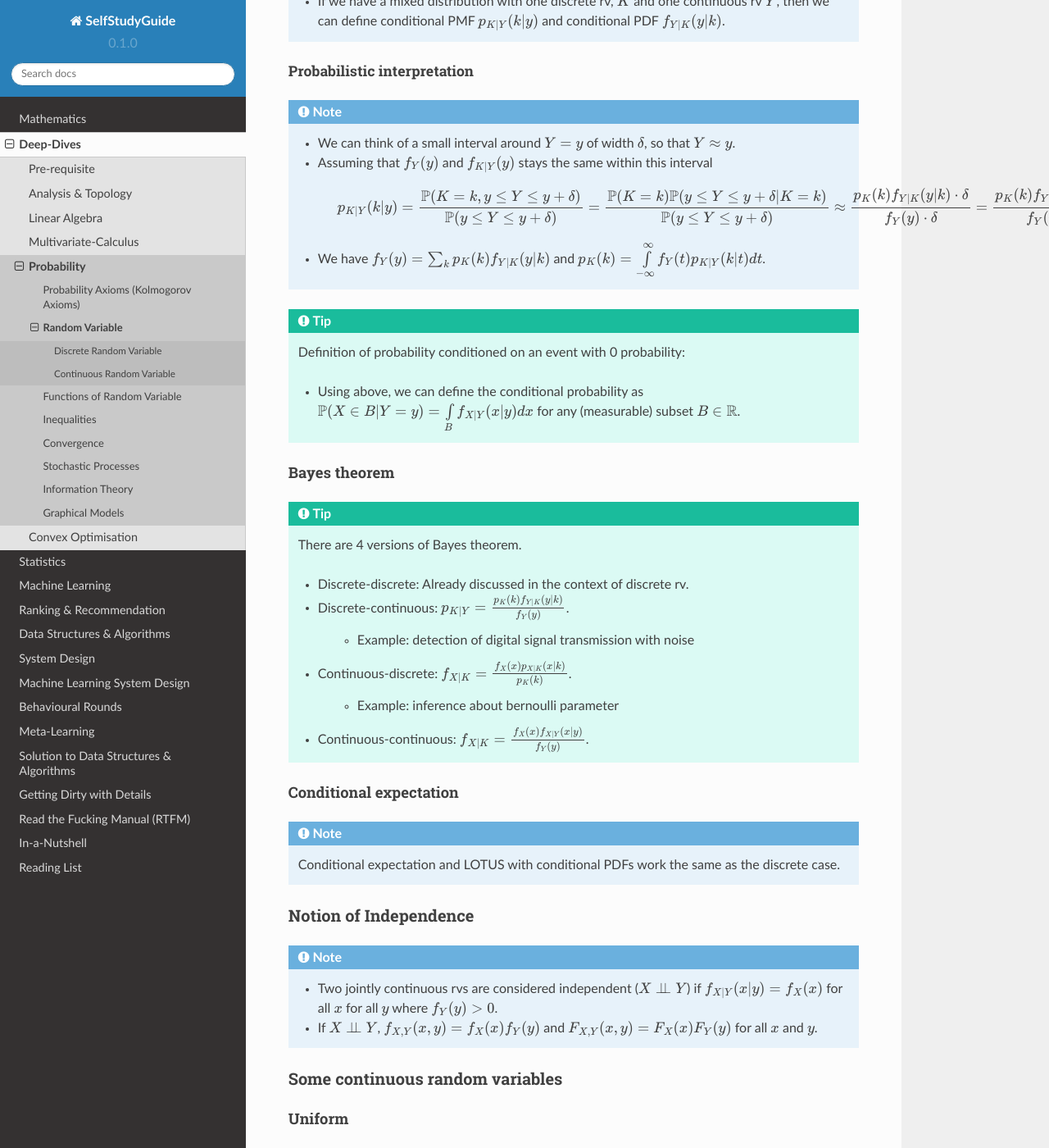
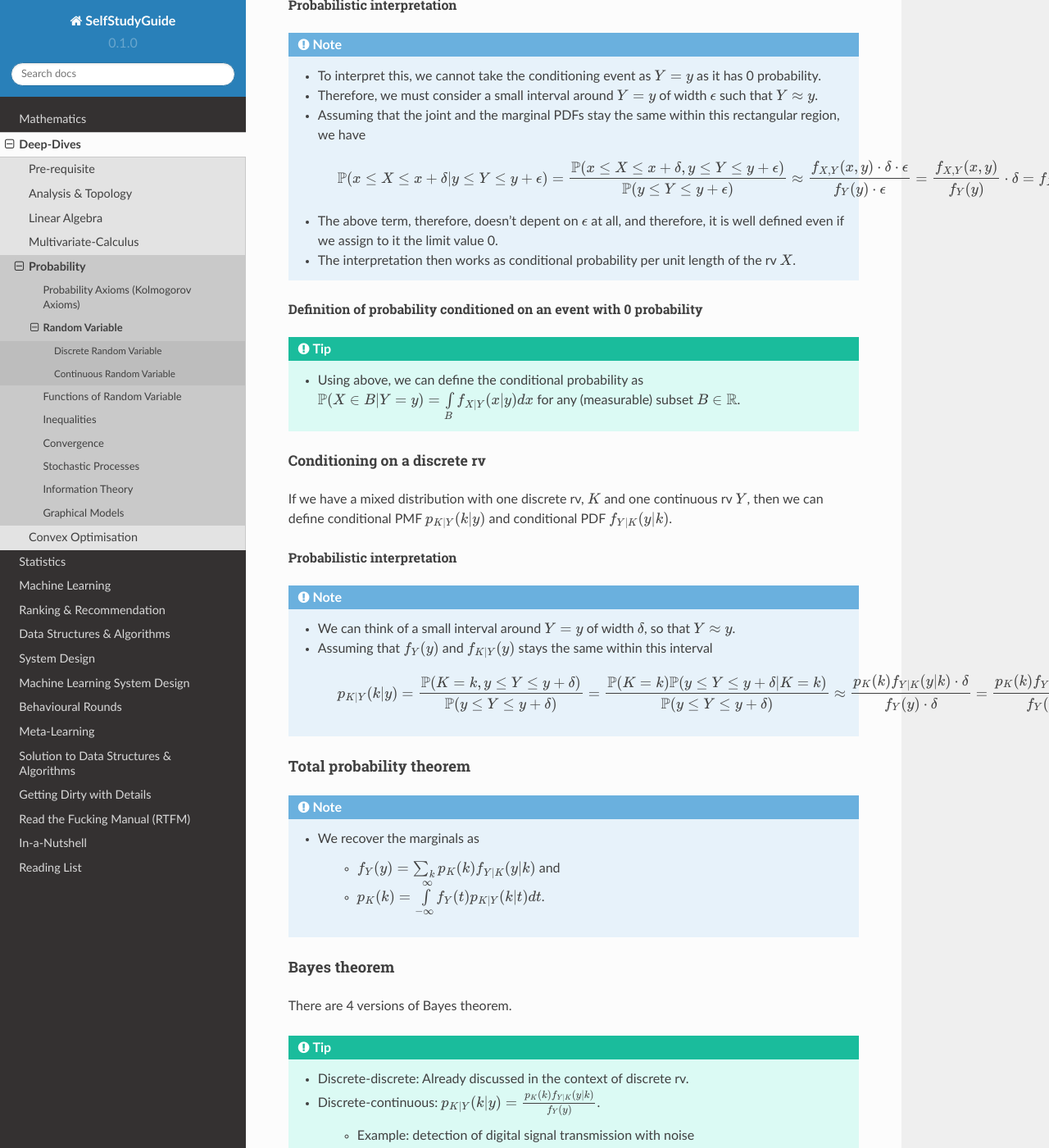
Before and after one commit to uselesstechjunks/leetcode, a Sphinx documentation site: the page built from docs/source/math/prob/rv.rst, in a window 1280 px wide and 1400 px high, scrolled down 17071 px. Shown: the whole window at 82% size. Built offline with Sphinx 7.4.7 and the Read the Docs theme 2.0.0, drawn with Linux system fonts in a browser that asks for light colours; some of the changed text lies outside the part shown.

Commit message:
Update rv.rst

```diff
--- a/docs/source/math/prob/rv.rst
+++ b/docs/source/math/prob/rv.rst
@@ -476,17 +476,21 @@ Similar to the single continuous variable case, we say that two rvs, :math:`X` a
 	* Normalisation property holds.
 
 		.. math:: \int\limits_{-\infty}^\infty\int\limits_{-\infty}^\infty f_{X,Y}(x,y)dx dy=1
+
+Probabilistic interpretation
+---------------------------------------------------
+.. note::
 	* To understand when it would truly be a jointly continuous rv
 
-		* For some small :math:`\delta>0` and :math:`\delta\to 0`, we can think of a small rectangular segment :math:`[x,x+\delta]\times[y,y+\delta]`.
-		* Assuming that :math:`f_{X,Y}` is "well behaved (its values doesn’t jump around fanatically), we can assume that it stays (almost) constant for this entire interval.
+		* For some small :math:`\delta>0` and :math:`\epsilon>0`, we can think of a small rectangular segment :math:`[x,x+\delta]\times[y,y+\epsilon]`.
+		* Assuming that :math:`f_{X,Y}` is "well behaved (its values doesn’t jump around fanatically), we can assume that it stays (almost) constant for this entire rectangular region.
 		* Therefore
 
-			.. math:: \mathbb{P}(x\leq X\leq x+\delta, y\leq Y\leq y+\delta)=\int\limits_x^{x+\delta}\int\limits_y^{y+\delta}f_{X,Y}(t,v)dt dv\approx f_{X,Y}(x,y)\cdot\delta^2.
+			.. math:: \mathbb{P}(x\leq X\leq x+\delta, y\leq Y\leq y+\epsilon)=\int\limits_x^{x+\delta}\int\limits_y^{y+\epsilon}f_{X,Y}(t,v)dt dv\approx f_{X,Y}(x,y)\cdot\delta\cdot \epsilon.
 		* Hence :math:`f_{X,Y}(x,y)` can be thought of as probability per unit area.
 
 .. warning::
-	If :math:`X=g(Y)`, then the entire function :math:`f_{X,Y}` has an area of 0 in the :math:`\mathbb{R}^2` plane. Therefore, we cannot define a PDF which can represent probability per unit area. So :math:`X` and :math:`Y` cannot be **jointly** continuous even if the marginal PDFs are well defined.
+	If :math:`X=g(Y)`, then the entire function :math:`f_{X,Y}` has an area of 0 in the :math:`\mathbb{R}^2` plane. Therefore, we cannot define a PDF which can represent probability per unit area. So :math:`X` and :math:`Y` cannot be **jointly** continuous even if they are **marginally** continuous (i.e. their marginal PDFs are well defined).
 
 .. note::
 	* The marginal probability is defined as :math:`f_X(x)=\int\limits_{-\infty}^\infty f_{X,Y}(x,y)dy` (similarly for :math:`f_Y(y)`).
@@ -500,26 +504,25 @@ Similar to the single continuous variable case, we say that two rvs, :math:`X` a
 	* Extends naturally for more than 2 rvs.
 	* All the properties for expectation holds as usual.
 
-
 Conditioning
 =========================================================
 A continuous rv can be conditioned on an event, or another rv, discrete or continuous.
 
 Conditioning on an event
 ---------------------------------------------------
+A continuous rv can be conditioned on an event :math:`A` with :math:`\mathbb{P}(A)>0` and we can define a conditional PDF :math:`f_{X|A}(x)` such that for any (measurable) subset :math:`B\in\mathbb{R}`
+
+	.. math:: \mathbb{P}(X\in B|A)=\int\limits_B f_{X|A}(x) dx
+
 .. note::
-	* A continuous rv can be conditioned on an event :math:`A` with :math:`\mathbb{P}(A)>0` and we can define a conditional PDF :math:`f_{X|A}(x)` such that for any (measurable) subset :math:`B\in\mathbb{R}`
+	* Normalisation property holds like normal PDFs, i.e. :math:`\int\limits_{-\infty}^\infty f_{X|A}(x) dx=1`.
+	* When the event is defined with the same rv such as :math:`X\in A`, then
 
-		.. math:: \mathbb{P}(X\in B|A)=\int\limits_B f_{X|A}(x) dx
-
-		* Normalisation property holds like normal PDFs, i.e. :math:`\int\limits_{-\infty}^\infty f_{X|A}(x) dx=1`.
-		* When the event is defined with the same rv such as :math:`X\in A`, then
-
-			.. math::
-				f_{X|X\in A}(x)=\begin{cases}
-				\frac{f_{X}(x)}{\mathbb{P}(X\in A)}, & \text{if $X\in A$} \\
-				0, & \text{otherwise}
-				\end{cases}
+		.. math::
+			f_{X|X\in A}(x)=\begin{cases}
+			\frac{f_{X}(x)}{\mathbb{P}(X\in A)}, & \text{if $X\in A$} \\
+			0, & \text{otherwise}
+			\end{cases}
 
 Probabilistic interpretation
 ^^^^^^^^^^^^^^^^^^^^^^^^^^^^^^^^^^^^^^^^^^^^^
@@ -541,55 +544,71 @@ Total probability theorem
 		.. math:: F_X(x)=\sum_{i=1}^n \mathbb{P}(A_i) F_{X|A}(x)
 	* Differentiating both sides, we can recover a formula involving PDFs as :math:`f_X(x)=\sum_{i=1}^n \mathbb{P}(A_i) f_{X|A}(x)`.
 
-Conditioning on a random variables
+Conditioning on a rv
 ---------------------------------------------------
+Conditioning on a continuous rv
+^^^^^^^^^^^^^^^^^^^^^^^^^^^^^^^^^^^^^^^^^^^^^
+A continuous rv :math:`X` can be conditioned on another continuous rv :math:`Y`, assuming that they are jointly continuous with CDF :math:`f_{X,Y}(x,y)` as long as :math:`f_Y(y)>0`.
+
 .. note::
-	* A continuous rv :math:`X` can be conditioned on another continuous rv :math:`Y`, assuming that they are jointly continuous with CDF :math:`f_{X,Y}(x,y)` as long as :math:`f_Y(y)>0`.
 	* The conditional PDF is defined as :math:`f_{X|Y}(x|y)=\frac{f_{X,Y}(x,y)}{f_Y(y)}`.
-	* Technicalities:
-
-		* To interpret this, we cannot take the conditioning event as :math:`Y=y` as it has 0 probability.
-		* Therefore, we must consider a small interval around :math:`Y=y` of width :math:`\epsilon` such that :math:`Y\approx y`.
-		* Assuming that the joint and the marginal PDFs stay the same within this rectangular region, we have
-
-			.. math:: \mathbb{P}(x\leq X\leq x+\delta|y\leq Y\leq y+\epsilon)=\frac{\mathbb{P}(x\leq X\leq x+\delta,y\leq Y\leq y+\epsilon)}{\mathbb{P}(y\leq Y\leq y+\epsilon)}\approx\frac{f_{X,Y}(x,y)\cdot\delta\cdot\epsilon}{f_Y(y)\cdot\epsilon}=\frac{f_{X,Y}(x,y)}{f_Y(y)}\cdot\delta=f_{X|Y}(x|y)\cdot\delta
-
-	* If we have a mixed distribution with one discrete rv, :math:`K` and one continuous rv :math:`Y`, then we can define conditional PMF :math:`p_{K|Y}(k|y)` and conditional PDF :math:`f_{Y|K}(y|k)`.
 
 Probabilistic interpretation
+""""""""""""""""""""""""""""""""""""""""""
+.. note::
+	* To interpret this, we cannot take the conditioning event as :math:`Y=y` as it has 0 probability.
+	* Therefore, we must consider a small interval around :math:`Y=y` of width :math:`\epsilon` such that :math:`Y\approx y`.
+	* Assuming that the joint and the marginal PDFs stay the same within this rectangular region, we have
+
+		.. math:: \mathbb{P}(x\leq X\leq x+\delta|y\leq Y\leq y+\epsilon)=\frac{\mathbb{P}(x\leq X\leq x+\delta,y\leq Y\leq y+\epsilon)}{\mathbb{P}(y\leq Y\leq y+\epsilon)}\approx\frac{f_{X,Y}(x,y)\cdot\delta\cdot\epsilon}{f_Y(y)\cdot\epsilon}=\frac{f_{X,Y}(x,y)}{f_Y(y)}\cdot\delta=f_{X|Y}(x|y)\cdot\delta
+	* The above term, therefore, doesn't depent on :math:`\epsilon` at all, and therefore, it is well defined even if we assign to it the limit value 0.
+	* The interpretation then works as conditional probability per unit length of the rv :math:`X`.
+
+Definition of probability conditioned on an event with 0 probability
+""""""""""""""""""""""""""""""""""""""""""""""""""""""""""""""""""""""""""""""""""""
+.. tip::
+	* Using above, we can define the conditional probability as :math:`\mathbb{P}(X\in B|Y=y)=\int\limits_B f_{X|Y}(x|y) dx` for any (measurable) subset :math:`B\in\mathbb{R}`.
+
+Conditioning on a discrete rv
 ^^^^^^^^^^^^^^^^^^^^^^^^^^^^^^^^^^^^^^^^^^^^^
+If we have a mixed distribution with one discrete rv, :math:`K` and one continuous rv :math:`Y`, then we can define conditional PMF :math:`p_{K|Y}(k|y)` and conditional PDF :math:`f_{Y|K}(y|k)`.
+
+Probabilistic interpretation
+""""""""""""""""""""""""""""""""""""""""""
 .. note::
 	* We can think of a small interval around :math:`Y=y` of width :math:`\delta`, so that :math:`Y\approx y`.
 	* Assuming that :math:`f_Y(y)` and :math:`f_{K|Y}(y)` stays the same within this interval
 
 		.. math:: p_{K|Y}(k|y)=\frac{\mathbb{P}(K=k,y\leq Y\leq y+\delta)}{\mathbb{P}(y\leq Y\leq y+\delta)}=\frac{\mathbb{P}(K=k)\mathbb{P}(y\leq Y\leq y+\delta|K=k)}{\mathbb{P}(y\leq Y\leq y+\delta)}\approx\frac{p_K(k)f_{Y|K}(y|k)\cdot\delta}{f_Y(y)\cdot\delta}=\frac{p_K(k)f_{Y|K}(y|k)}{f_Y(y)}
-	* We have :math:`f_Y(y)=\sum_{k}p_K(k)f_{Y|K}(y|k)` and :math:`p_K(k)=\int\limits_{-\infty}^\infty f_Y(t)p_{K|Y}(k|t) dt`.
 
-.. tip::
-	Definition of probability conditioned on an event with 0 probability:
+Total probability theorem
+---------------------------------------------------
+.. note::
+	* We recover the marginals as
 
-	* Using above, we can define the conditional probability as :math:`\mathbb{P}(X\in B|Y=y)=\int\limits_B f_{X|Y}(x|y) dx` for any (measurable) subset :math:`B\in\mathbb{R}`.
+		* :math:`f_Y(y)=\sum_{k}p_K(k)f_{Y|K}(y|k)` and
+		* :math:`p_K(k)=\int\limits_{-\infty}^\infty f_Y(t)p_{K|Y}(k|t) dt`.
 
 Bayes theorem
 ---------------------------------------------------
+There are 4 versions of Bayes theorem.
+
 .. tip::
-	There are 4 versions of Bayes theorem.
-
 	* Discrete-discrete: Already discussed in the context of discrete rv.
-	* Discrete-continuous: :math:`p_{K|Y}=\frac{p_K(k)f_{Y|K}(y|k)}{f_Y(y)}`.
+	* Discrete-continuous: :math:`p_{K|Y}(k|y)=\frac{p_K(k)f_{Y|K}(y|k)}{f_Y(y)}`.
 
 		* Example: detection of digital signal transmission with noise
 
-	* Continuous-discrete: :math:`f_{X|K}=\frac{f_X(x)p_{X|K}(x|k)}{p_K(k)}`.
+	* Continuous-discrete: :math:`f_{X|K}(x|k)=\frac{f_X(x)p_{X|K}(x|k)}{p_K(k)}`.
 
 		* Example: inference about bernoulli parameter
 
-	* Continuous-continuous: :math:`f_{X|K}=\frac{f_X(x)f_{X|Y}(x|y)}{f_Y(y)}`.
+	* Continuous-continuous: :math:`f_{X|Y}(x|y)=\frac{f_X(x)f_{X|Y}(x|y)}{f_Y(y)}`.
 
 Conditional expectation
 --------------------------------------------
 .. note::
-	Conditional expectation and LOTUS with conditional PDFs work the same as the discrete case.
+	* Conditional expectation and LOTUS with conditional PDFs work the same as the discrete case.
 
 Notion of Independence
 =========================================================
```
